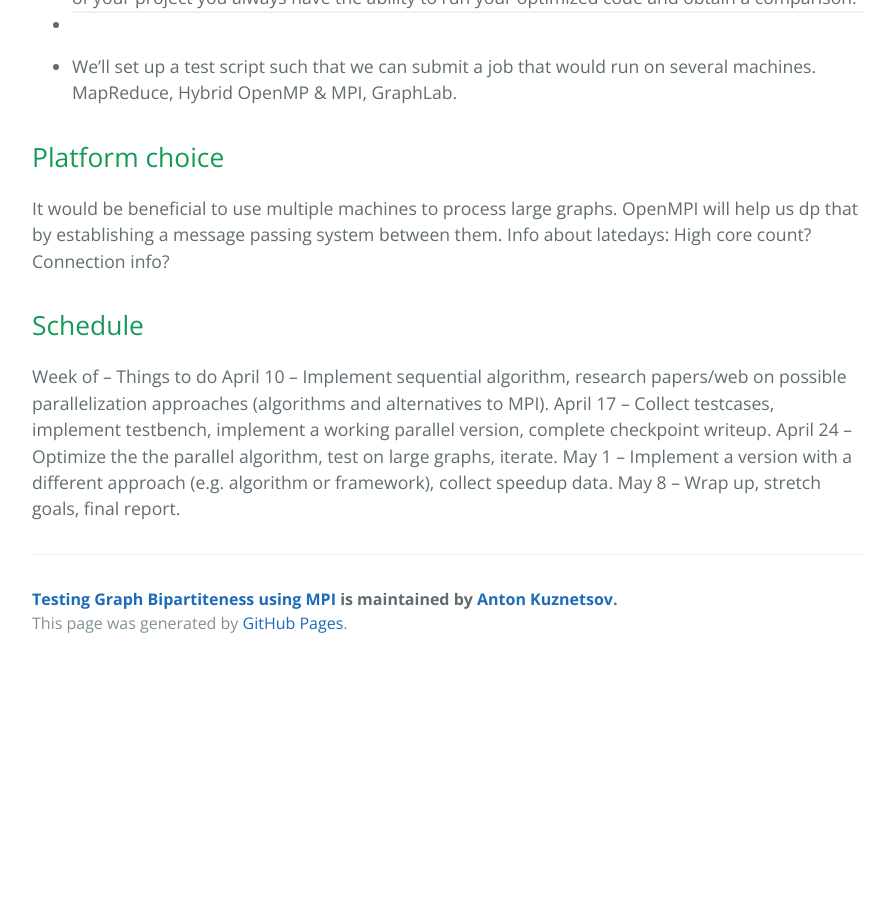
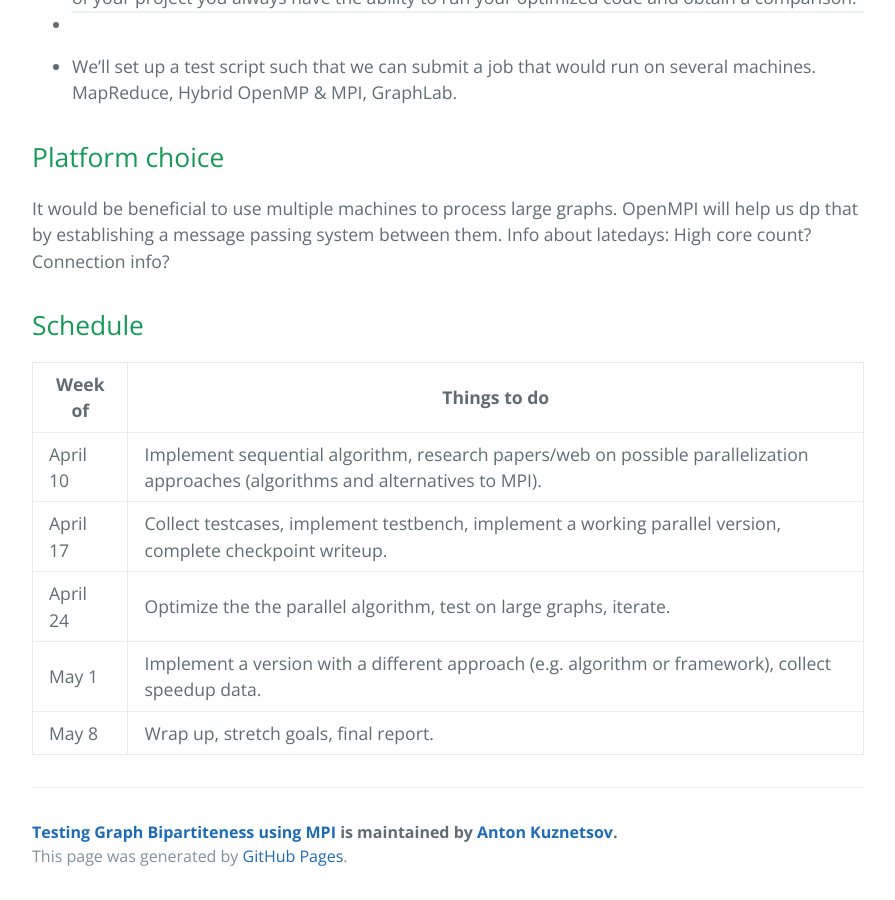
Before and after one commit to antonkuz/antonkuz.github.io, a Jekyll site: the page built from _posts/2017-04-05-proposal.markdown, in a window 1280 px wide and 900 px high, scrolled down 2036 px. Shown: the whole window, without its empty margins (192-1087 px from the left). Built offline with Jekyll 4.4.1, drawn with Linux system fonts in a browser that asks for light colours; before the commit the page ends 2703 px from its top, so only the background shows below that.

Commit message:
more content

```diff
--- a/_posts/2017-04-05-proposal.markdown
+++ b/_posts/2017-04-05-proposal.markdown
@@ -42,12 +42,14 @@ MapReduce, Hybrid OpenMP & MPI, GraphLab.
 It would be beneficial to use multiple machines to process large graphs. OpenMPI will help us dp that by establishing a message passing system between them. Info about latedays: High core count? Connection info?
 
 ## Schedule
-Week of   -- Things to do
-April 10  -- Implement sequential algorithm, research papers/web on possible parallelization approaches (algorithms and alternatives to MPI).
-April 17  -- Collect testcases, implement testbench, implement a working parallel version, complete checkpoint writeup.
-April 24  -- Optimize the the parallel algorithm, test on large graphs, iterate.
-May 1     -- Implement a version with a different approach (e.g. algorithm or framework), collect speedup data.
-May 8     -- Wrap up, stretch goals, final report.
+
+| Week of  | Things to do |
+| ------------- | ------------- |
+| April 10  | Implement sequential algorithm, research papers/web on possible parallelization approaches (algorithms and alternatives to MPI).   |
+| April 17 | Collect testcases, implement testbench, implement a working parallel version, complete checkpoint writeup. |
+| April 24 | Optimize the the parallel algorithm, test on large graphs, iterate. |
+| May 1    | Implement a version with a different approach (e.g. algorithm or framework), collect speedup data. |
+| May 8    | Wrap up, stretch goals, final report. |
 
 [jekyll-gh]: https://github.com/mojombo/jekyll
 [jekyll]:    http://jekyllrb.com
```
Also changed, not shown: 1 other file.
